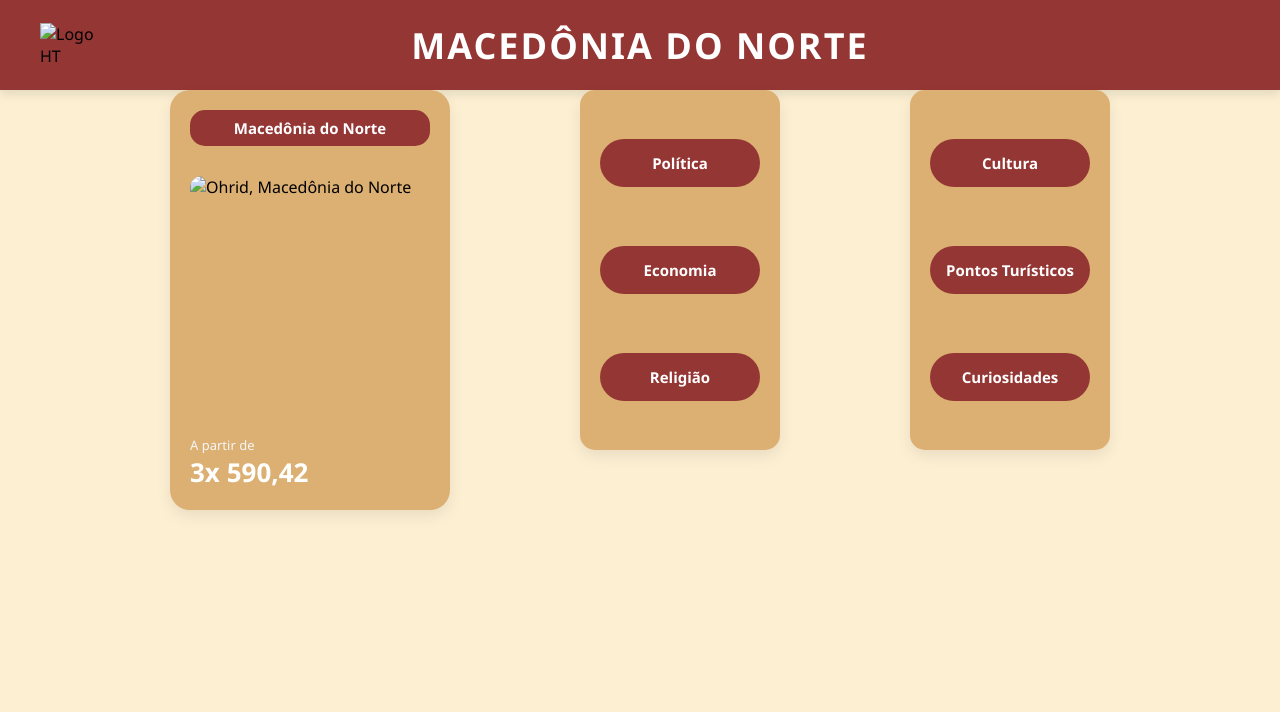
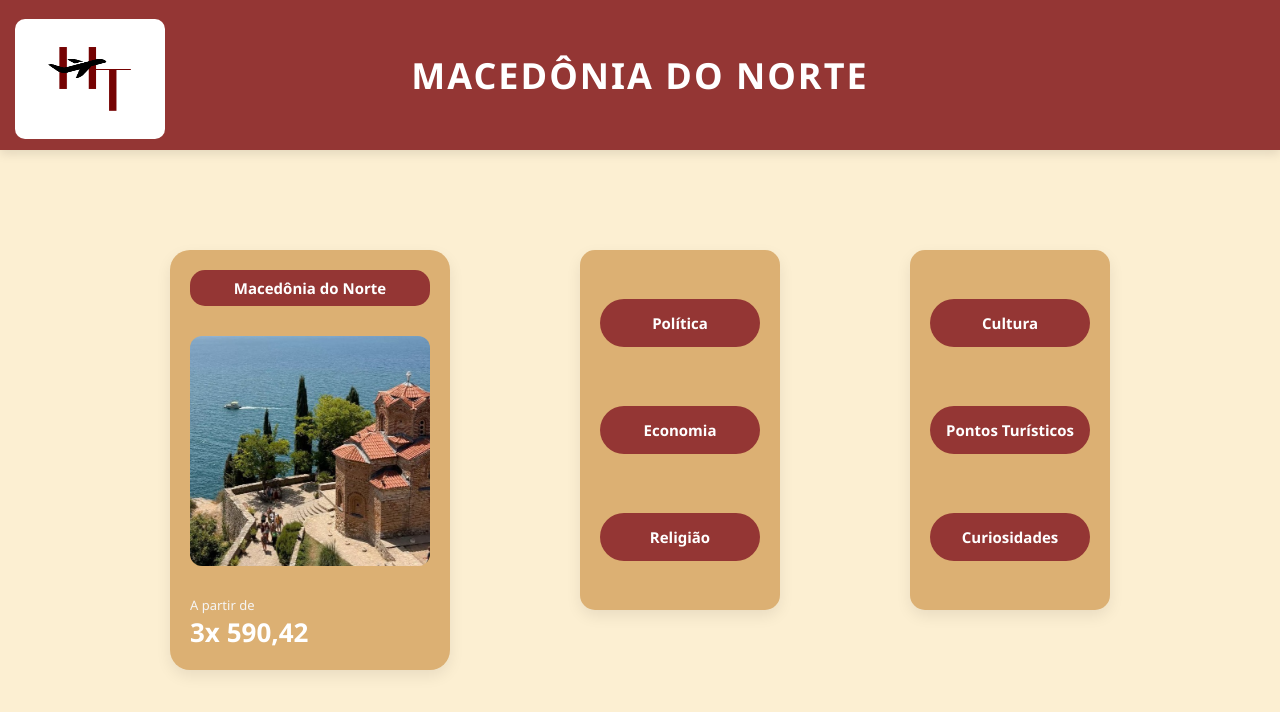
Before and after one commit to eloisa-brito16/site-macedonia-do-norte, a plain HTML site: page menu.html in a window 1280 px wide. Drawn offline with Linux system fonts and the light colour scheme.

Commit message:
editei a primeira pag, coloquei os links da segunda pag

```diff
--- a/menu.css
+++ b/menu.css
@@ -16,7 +16,7 @@ body {
 
 .header-bar {
     width: 100%;
-    height: 90px;
+    height: 150px;
     background-color: #943634;
     display: flex;
     align-items: center;
@@ -27,11 +27,15 @@ body {
 .logo-circle {
     width: 60px;
     height: 60px;
-    border-radius: 50%;
-    display: flex;
-    justify-content: center;
-    align-items: center;
-    flex-shrink: 0;
+}
+
+.img{
+    position: relative;
+    width: 150px;
+    height: 120px;
+     bottom: 26px;
+    margin-left: -25px;
+    border-radius: 10px;
 }
 
 .logo-text {
@@ -72,6 +76,8 @@ body {
     justify-content: space-between;
     align-items: center;
     box-shadow: 0 6px 15px rgba(0,0,0,0.08);
+    position: relative;
+    top: 100px;
 }
 
 .card-badge {
@@ -125,6 +131,8 @@ body {
     align-items: center;
     padding: 20px 0;
     box-shadow: 0 6px 15px rgba(0,0,0,0.08);
+    top: 100px;
+    position: relative;
 }
 
 
@@ -165,3 +173,8 @@ body {
         padding-right: 0;
     }
 }
+
+.a{
+    text-decoration: none;
+    color: #ffffff;
+}
--- a/menu.html
+++ b/menu.html
@@ -10,7 +10,7 @@
 
     <header class="header-bar">
         <div class="logo-circle">
-            <img src="logo.png" alt="Logo HT">
+            <img class="img" src="img/logo.png" alt="Logo HT">
         </div>
         <h1 class="main-title">MACEDÔNIA DO NORTE</h1>
     </header>
@@ -20,7 +20,7 @@
         <section class="travel-card">
             <div class="card-badge">Macedônia do Norte</div>
             <div class="card-image-box">
-                <img src="img/macedonia.png" alt="Ohrid, Macedônia do Norte">
+                <img src="img/macedonia.jpg" alt="Ohrid, Macedônia do Norte">
             </div>
             <div class="price-box">
                 <p class="price-label">A partir de</p>
@@ -29,15 +29,15 @@
         </section>
 
         <section class="topics-column">
-            <button class="topic-button" >Política</button>
-            <button class="topic-button" >Economia</button>
-            <button class="topic-button" >Religião</button>
+            <button class="topic-button" > <a class="a" href="politica.html">Política</a></button>
+            <button class="topic-button" ><a class="a" href="economia.html">Economia</a></button>
+            <button class="topic-button" ><a class="a" href="religiao.html">Religião</a></button>
         </section>
 
         <section class="topics-column">
-            <button class="topic-button" >Cultura</button>
-            <button class="topic-button" >Pontos Turísticos</button>
-            <button class="topic-button" >Curiosidades</button>
+            <button class="topic-button" ><a class="a" href="cultura.html">Cultura</a></button>
+            <button class="topic-button" ><a class="a" href="pontos.html">Pontos Turísticos</a></button>
+            <button class="topic-button" ><a class="a" href="curiosidades.html">Curiosidades</a></button>
         </section>
 
     </main>
```
Also changed, not shown: style.css (+4 -4 lines), home.html (line endings or trailing spaces).
